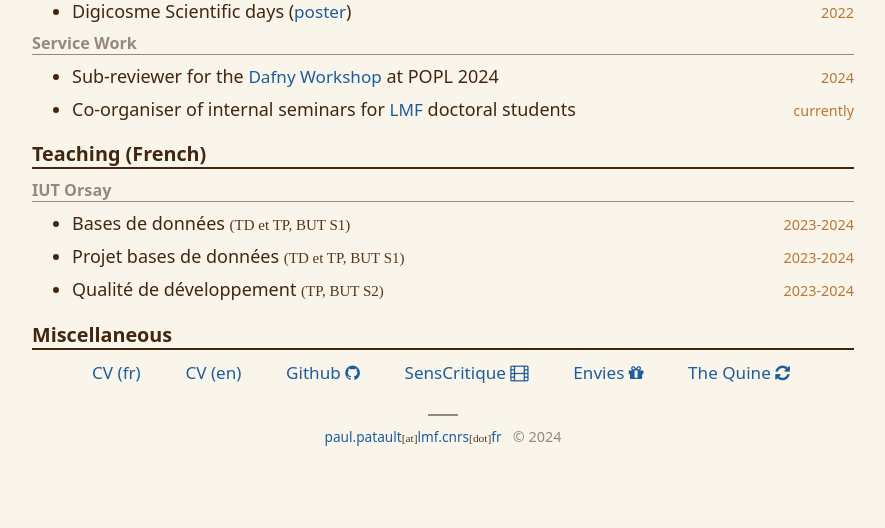
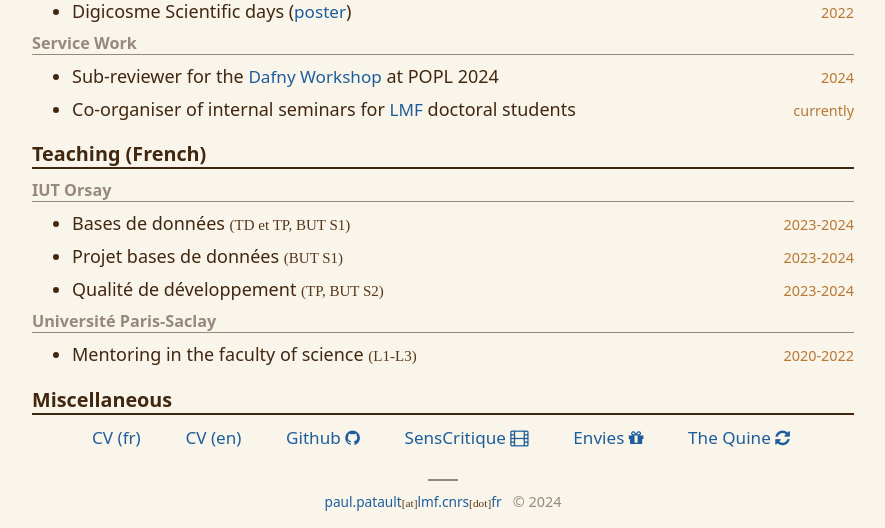
Before and after one commit to paulpatault/paulpatault.github.io, a Python web app: template html/templates/index.html in a window 1280 px wide. Shown: the part 731-1259 px from the top of the page, without its empty margins (197-1082 px from the left). Before the commit the page ends 1177 px from the top, so only its background shows below. Run offline with Jinja, Linux system fonts and the light colour scheme; the template is opened without the code that fills it, so the values that code supplies are empty; some libraries are stand-ins or nearby versions.

Commit message:
ajout tutorat

```diff
--- a/html/templates/index.html
+++ b/html/templates/index.html
@@ -92,7 +92,7 @@
     </li>
     <li>
         Projet bases de données
-        <small> (TD et TP, BUT S1)</small>
+        <small> (BUT S1)</small>
         <span class="date">2023-2024</span></p>
     </li>
     <li>
@@ -101,31 +101,14 @@
         <span class="date">2023-2024</span></p>
     </li>
 </ul>
-
-<!-- <h2>Parcours</h2>
+<h3>Université Paris-Saclay</h3>
 <ul>
     <li>
-        <p> Magistère Informatique <span class="date">2020-2023</span> </p>
+        Mentoring in the faculty of science
+        <small> (L1-L3)</small>
+        <span class="date">2020-2022</span></p>
     </li>
-    <li>
-        <p>
-            M2 « MPRI » : Master Parisien de Recherche en Informatique
-            <small>(ENS Paris-Saclay)</small>
-            <span class="date">2022-2023</span>
-        </p>
-    </li>
-    <li>
-        <div>
-            M1 « MPRI » : Master Parisien de Recherche en Informatique
-            <small>(Univ. Paris-Saclay)</small>
-            <span class="date">2021-2022</span>
-        </div>
-    </li>
-    <li><p>L1-L3 : Licence double diplôme maths/info
-        <small>(Univ. Paris-Saclay)</small>
-        <span class="date">2018-2021</span></p>
-    </li>
-</ul> -->
+</ul>
 
 <h2>Miscellaneous</h2>
 <ul class="inline">
```
Also changed, not shown: index.html (+6 -23 lines).
